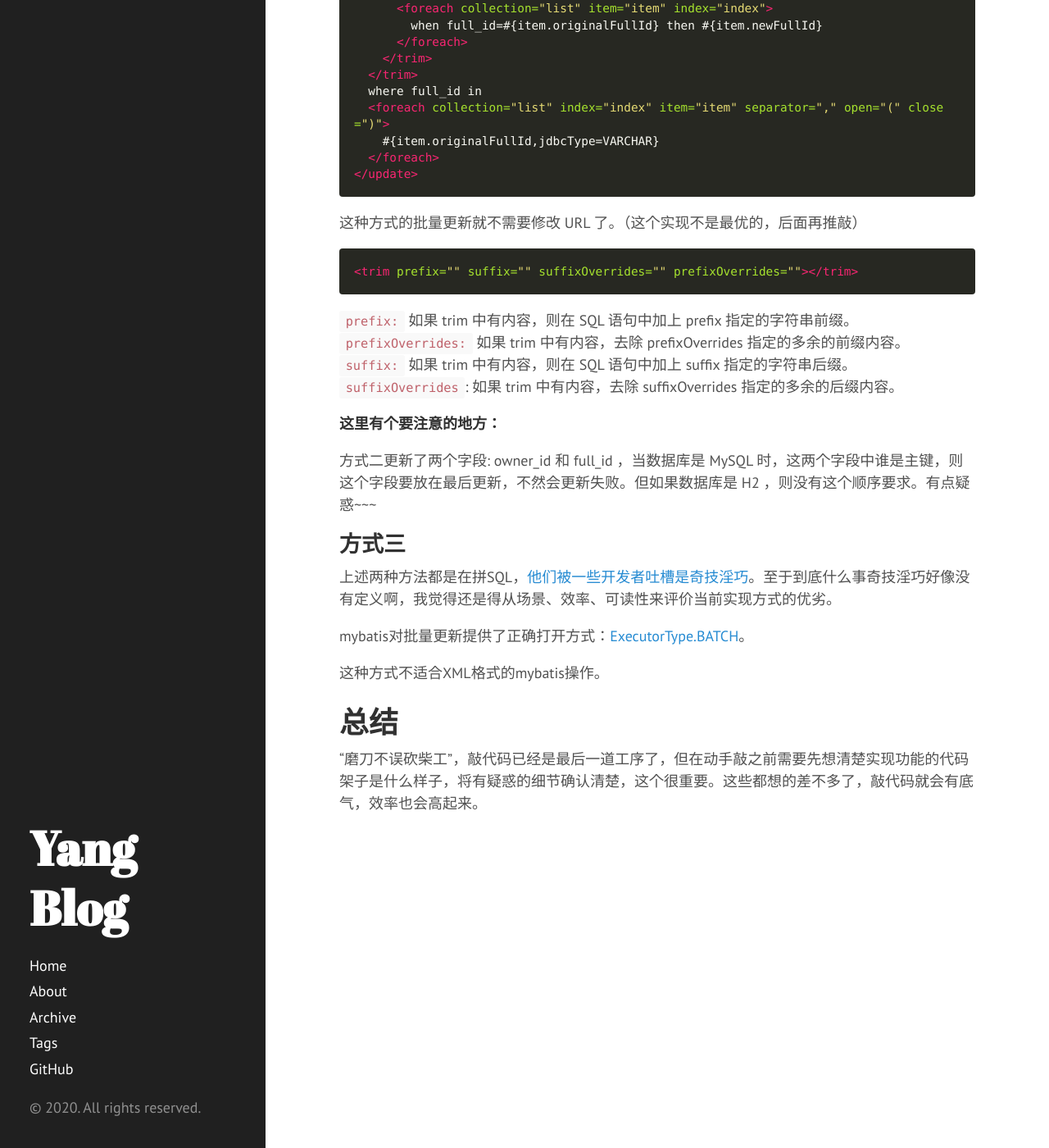
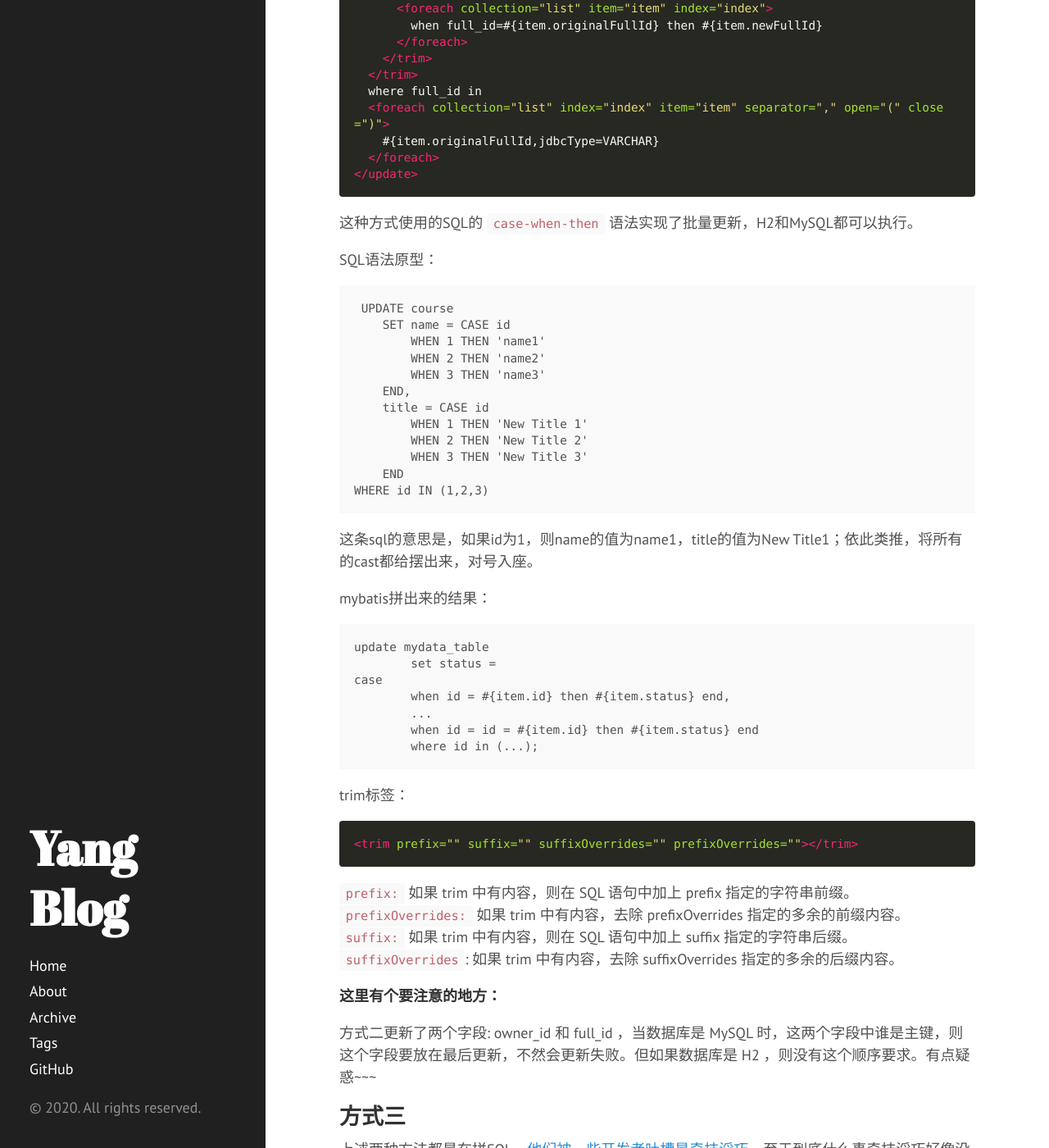
Before and after one commit to diego1109/diego1109.github.io, a Jekyll site: the page built from _posts/2020-03-13-mybatis-batch-update.md, in a window 1280 px wide and 1400 px high, scrolled down 2331 px. Shown: the whole window at 82% size. Built offline with Jekyll 4.4.1, drawn with Linux system fonts in a browser that asks for light colours; nearby versions of some CDN libraries; comment, search, counter and statistics services are not loaded; some of the changed text lies outside the part shown.

Commit message:
blog: update mybatis batch update

````diff
--- a/_posts/2020-03-13-mybatis-batch-update.md
+++ b/_posts/2020-03-13-mybatis-batch-update.md
@@ -56,7 +56,9 @@ comments: true
 </update>
 ```
 
-先贴上代码，这种更新简洁明了，不在多做解释。不过要注意的是：MySQL 默认不支持多条 SQL 语句执行，所以需要在 MySQL 的 URL 后面添加 `&allowMultiQueries=true` 才能保证上述方式运行成功。还有一点要注意的是，H2 不支持这样的操作，公司项目里本地测境用的是 H2，线上用的是 MySQL，着实被这块小坑了一把。
+先贴上代码，这种更新简洁明了，使用for循环一条记录update一次，但效率不是很高。注意的是：MySQL 默认不支持多条 SQL 语句执行，所以需要在 MySQL 的 URL 后面添加 `&allowMultiQueries=true` 才能保证上述方式运行成功。还有一点要注意的是，H2 不支持这样的操作，公司项目里本地测境用的是 H2，线上用的是 MySQL，着实被这块小坑了一把。
+
+
 
 ## 方式二
 
@@ -82,7 +84,40 @@ comments: true
 </update>
 ```
 
-这种方式的批量更新就不需要修改 URL 了。（这个实现不是最优的，后面再推敲）
+这种方式使用的SQL的 `case-when-then` 语法实现了批量更新，H2和MySQL都可以执行。
+
+SQL语法原型：
+
+```mysql
+ UPDATE course
+    SET name = CASE id
+        WHEN 1 THEN 'name1'
+        WHEN 2 THEN 'name2'
+        WHEN 3 THEN 'name3'
+    END,
+    title = CASE id
+        WHEN 1 THEN 'New Title 1'
+        WHEN 2 THEN 'New Title 2'
+        WHEN 3 THEN 'New Title 3'
+    END
+WHERE id IN (1,2,3)
+```
+
+这条sql的意思是，如果id为1，则name的值为name1，title的值为New Title1；依此类推，将所有的cast都给摆出来，对号入座。
+
+mybatis拼出来的结果：
+
+```mysql
+update mydata_table
+	set status =
+case
+	when id = #{item.id} then #{item.status} end,
+	...
+	when id = id = #{item.id} then #{item.status} end
+	where id in (...);
+```
+
+trim标签：
 
 ```xml
 <trim prefix="" suffix="" suffixOverrides="" prefixOverrides=""></trim>
````
